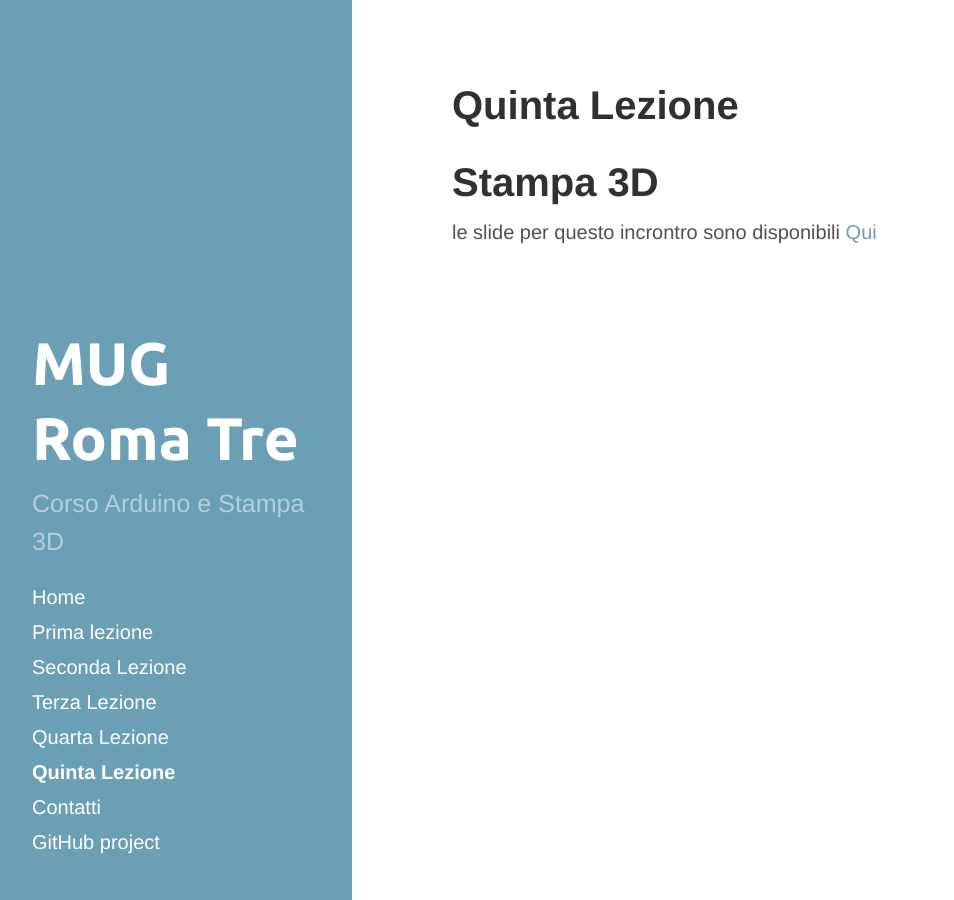
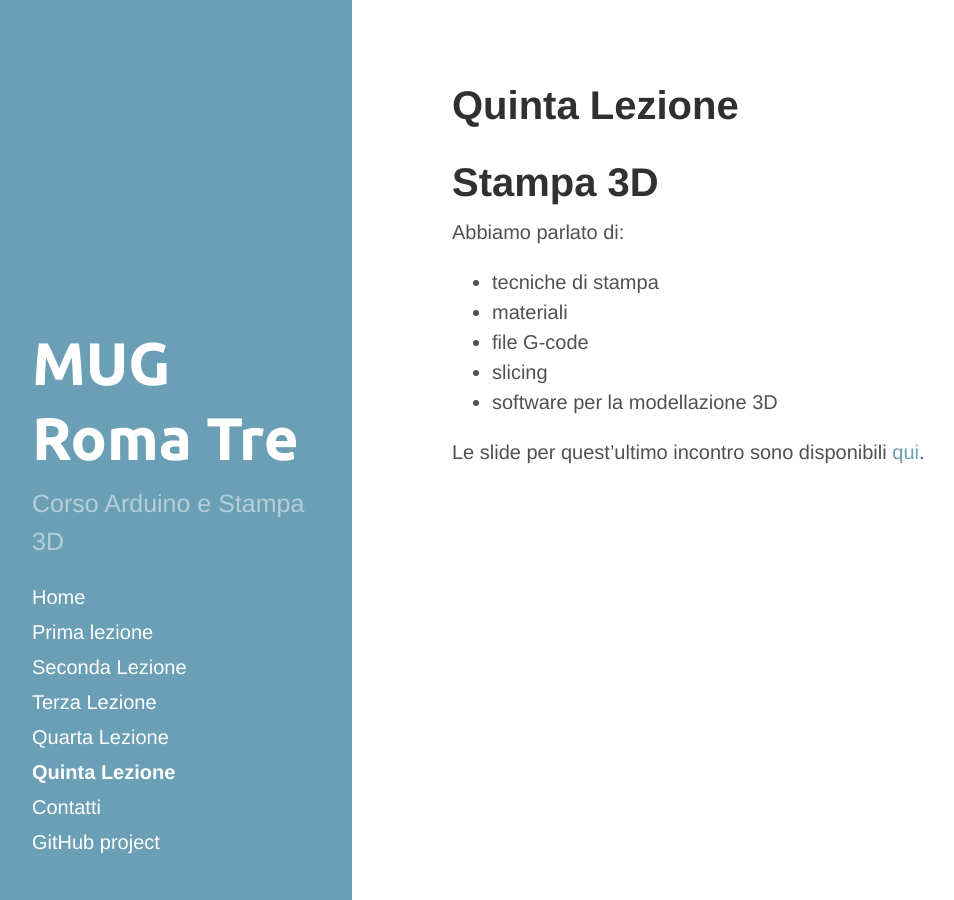
Before and after one commit to mugroma3/corso-arduino, a Jekyll site: the page built from 05 Lezione.md, in a window 1280 px wide. Shown: the whole page, without its empty margins (8-962 px from the left). Built offline with Jekyll 4.4.1, drawn with Linux system fonts in a browser that asks for light colours.

Commit message:
Updated 05 Lezione.md

```diff
--- a/05 Lezione.md
+++ b/05 Lezione.md
@@ -7,4 +7,12 @@
 
 # Stampa 3D
 
-le slide per questo incrontro sono disponibili [Qui]({{ site.baseurl }}/materiale/lezione5.pdf)
+Abbiamo parlato di:
+
+* tecniche di stampa
+* materiali
+* file G-code
+* slicing
+* software per la modellazione 3D
+
+Le slide per quest'ultimo incontro sono disponibili [qui]({{ site.baseurl }}/materiale/lezione5.pdf).
```
